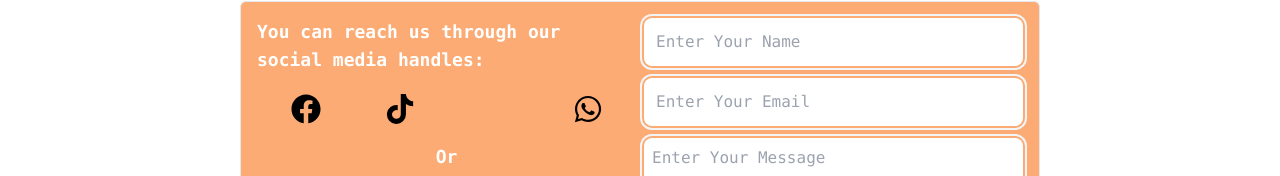
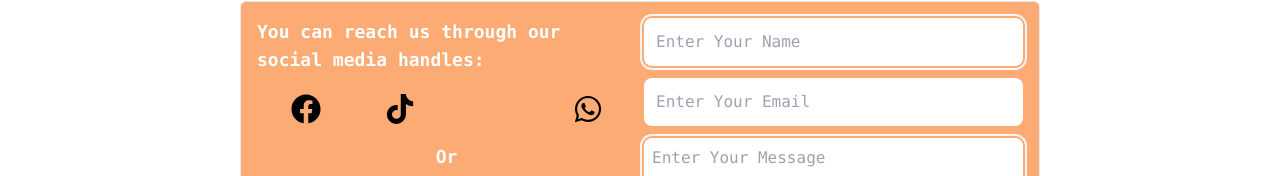
Before and after one commit to Solomon-Gachure/kukubaze, a React (Create React App) app: page / in a window 1280 px wide. Shown: the part 2013-2189 px from the top of the page. Built offline with nearby package versions, Linux system fonts and the light colour scheme; no server answers; some icons are missing.

Commit message:
Slight change

```diff
--- a/src/component/contact.jsx
+++ b/src/component/contact.jsx
@@ -33,7 +33,7 @@ const Contact = () => {
 </div>
                 <form className='flex flex-col justify-center gap-3'  action="https://getform.io/f/db96c5fb-9063-4883-a850-e833759e93be" method="POST">
                   <input required className=' p-3 outline-none text-orange-500  rounded-lg outline-gray-100 ' name='name'  type="text" value={name} onChange={(e) => setName(e.target.value)} placeholder='Enter Your Name' />
-                  <input required className='p-3 outline-none  text-black  rounded-lg outline-gray-100' name='email' value={email} onChange={(e) => setEmail(e.target.value)} type="text" placeholder='Enter Your Email' />
+                  <input required className='p-3 outline-none  text-black  rounded-lg outline-gray-150' name='email' value={email} onChange={(e) => setEmail(e.target.value)} type="text" placeholder='Enter Your Email' />
                   <textarea required className='p-2 outline-none rounded-lg text-black outline-gray-100' name="message" value={message} onChange={(e) => setMessage(e.target.value)} id="" cols="30" rows="5" placeholder='Enter Your Message'></textarea>
                   <div className='max-w-[500px] flex justify-center'>
                       <button
```
